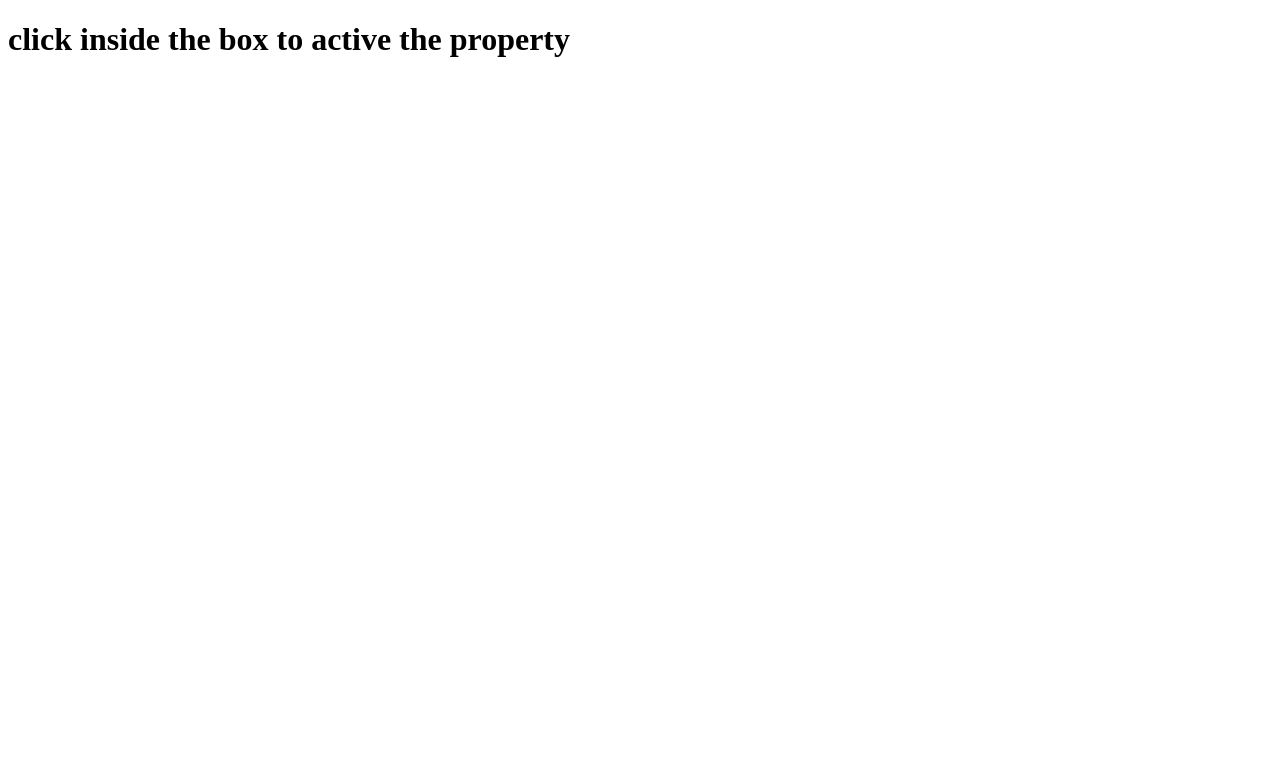
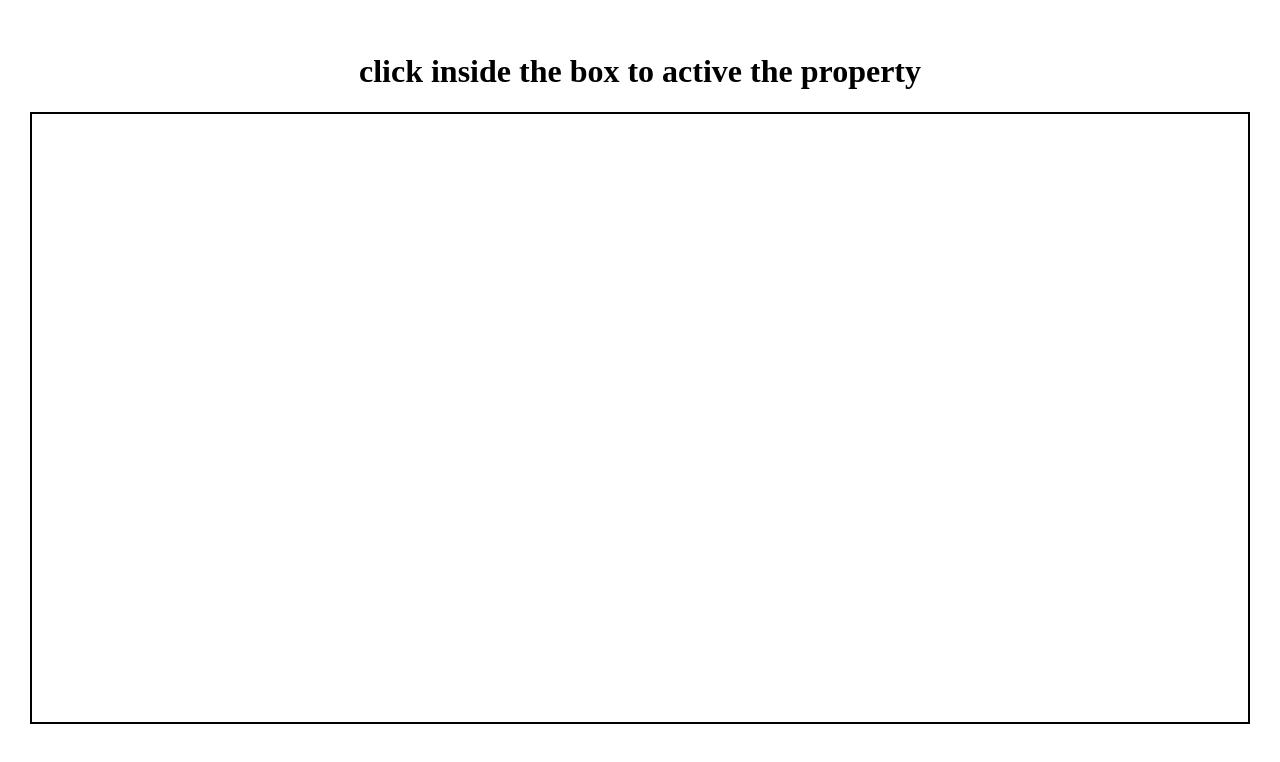
Before and after one commit to Krugou/visualizesound, a plain HTML site: page index.html in a window 1280 px wide. Drawn offline with Linux system fonts and the light colour scheme.

Commit message:
Update style.css

```diff
--- a/style.css
+++ b/style.css
@@ -2,3 +2,14 @@
   width: 100%;
   height: 100%;
 }
+body {
+  display:flex;
+  flex-direction:column;
+  align-items:center;
+  justify-content:center;
+  margin:1rem;
+  padding:1rem;
+}
+canvas {
+  border: solid 2px black;
+}
```
